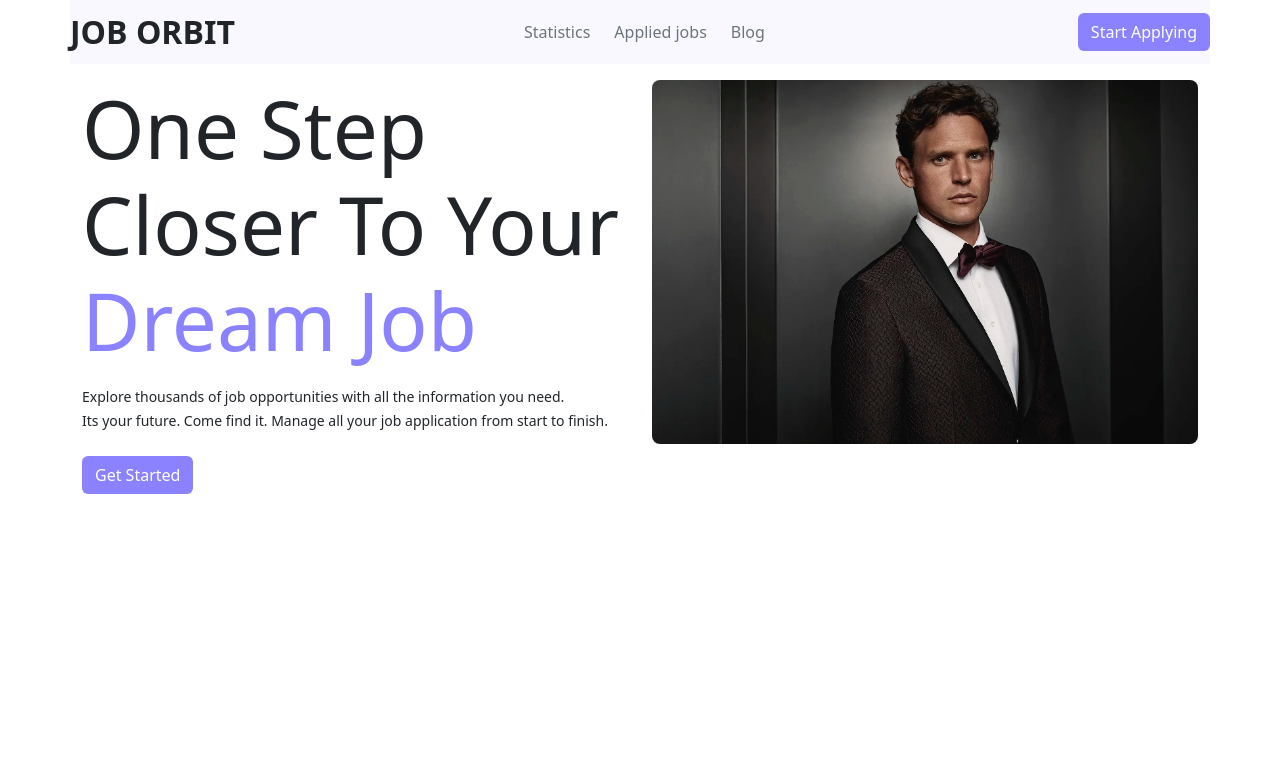
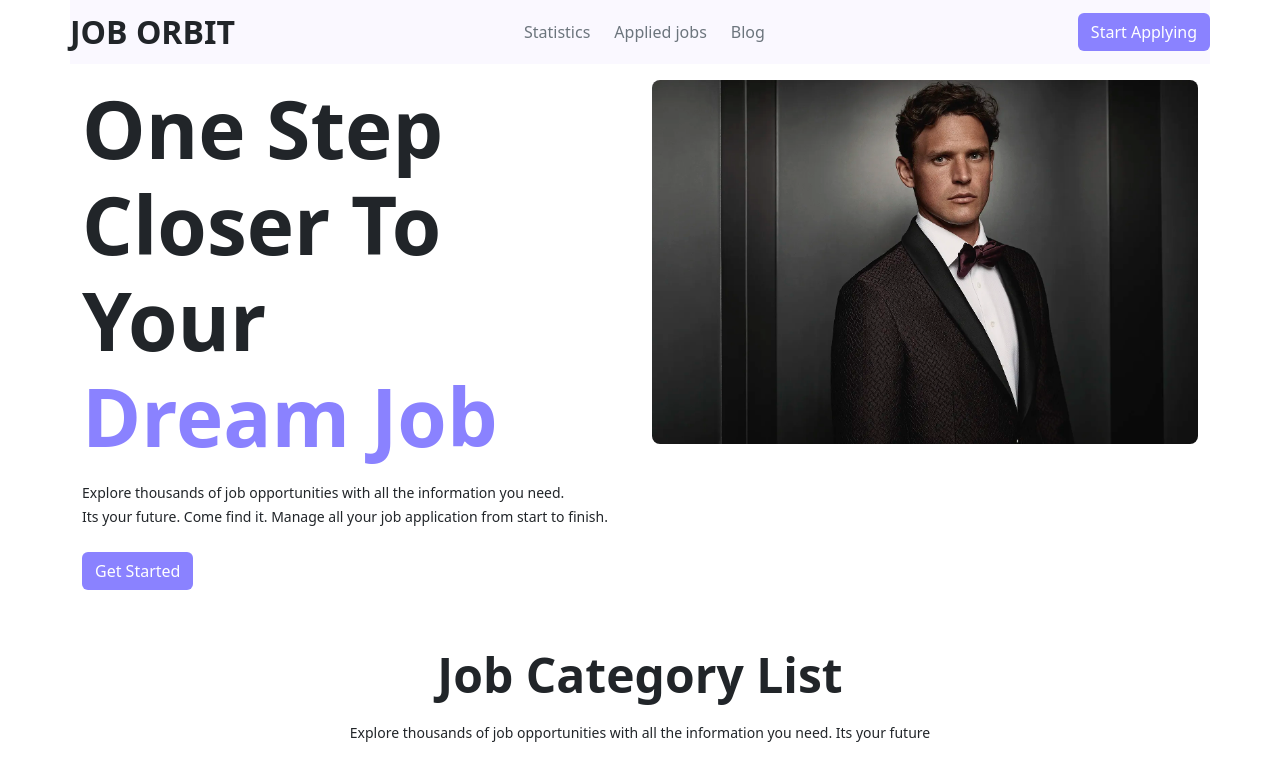
Before and after one commit to shahadat10033/job-orbit, a React (Vite) app: page / in a window 1280 px wide. Shown: the top 780 px of the page. Built offline with nearby package versions, Linux system fonts and the light colour scheme.

Commit message:
create a job category api in json format

```diff
--- a/src/Components/HeaderArticle.jsx
+++ b/src/Components/HeaderArticle.jsx
@@ -7,7 +7,7 @@ const HeaderArticle = () => {
       <div className="row ">
         {/* article section starts */}
         <div className="col-md-6 ">
-          <h1 style={{ fontSize: 80 }}>
+          <h1 style={{ fontSize: 80 }} className="fw-bold">
             One Step<br></br> Closer To Your<br></br>
             <span style={{ color: "#8A82FF" }}>Dream Job</span>
           </h1>
--- /dev/null
+++ b/src/Components/JobCategory.jsx
@@ -0,0 +1,19 @@
+import React from "react";
+
+const JobCategory = () => {
+  return (
+    <div className="my-5">
+      <h3 style={{ fontSize: 48 }} className="fw-bold text-center my-3">
+        Job Category List
+      </h3>
+      <p className="text-center">
+        <small>
+          Explore thousands of job opportunities with all the information you
+          need. Its your future
+        </small>
+      </p>
+    </div>
+  );
+};
+
+export default JobCategory;
--- a/src/Components/Root.jsx
+++ b/src/Components/Root.jsx
@@ -1,10 +1,12 @@
 import React from "react";
 import HeaderArticle from "./HeaderArticle";
+import JobCategory from "./JobCategory";
 
 const Root = () => {
   return (
     <div>
       <HeaderArticle></HeaderArticle>
+      <JobCategory></JobCategory>
     </div>
   );
 };
```
Also changed, not shown: public/jobCategory.json (added, +26 -0 lines).
